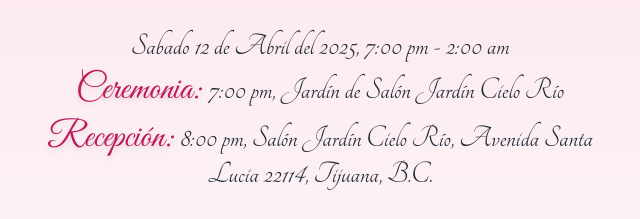
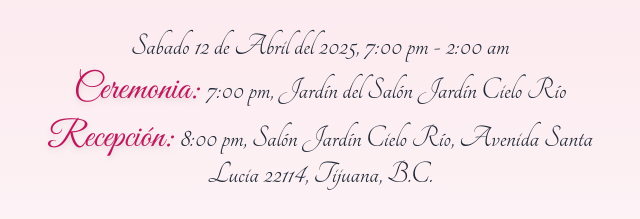
Before and after one commit to alexsoto24/XV-Invitation, a website: page index.html in a window 1280 px wide. Shown: the part 1278-1497 px from the top of the page, 320-960 px from the left. Drawn offline with Linux system fonts and the light colour scheme.

Commit message:
Fixed typo on ceremony address.

```diff
--- a/index.html
+++ b/index.html
@@ -51,7 +51,7 @@
             <div class="event-details">
                 <p>Sabado 12 de Abril del 2025, 7:00 pm - 2:00 am</p>
 
-                <p><span class="event-label">Ceremonia:</span> 7:00 pm, Jardín de Salón Jardín Cielo Río</p>
+                <p><span class="event-label">Ceremonia:</span> 7:00 pm, Jardín del Salón Jardín Cielo Río</p>
                 <p><span class="event-label">Recepción:</span> 8:00 pm, Salón Jardín Cielo Río, Avenida Santa Lucia 22114, Tijuana, B.C.</p>
 
             </div>
```
